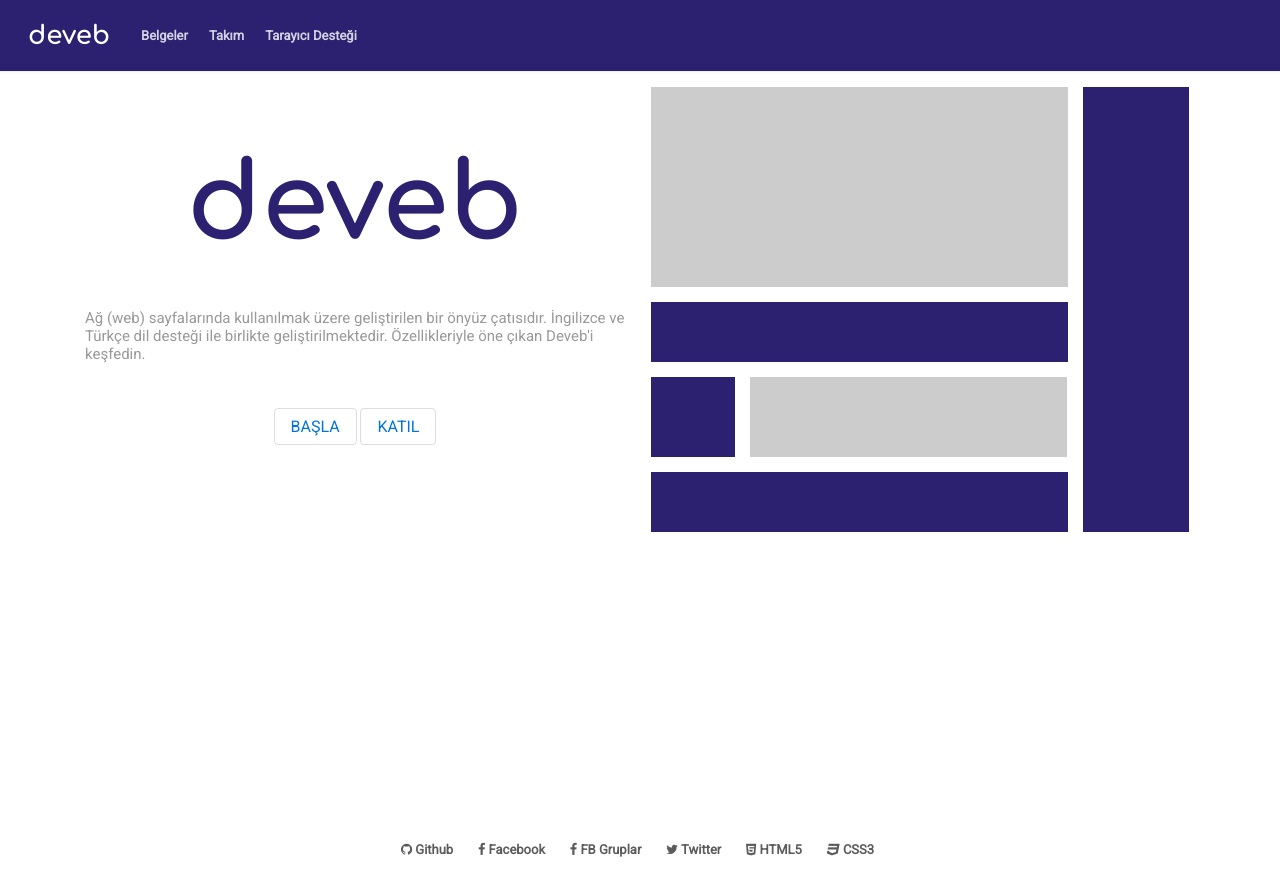
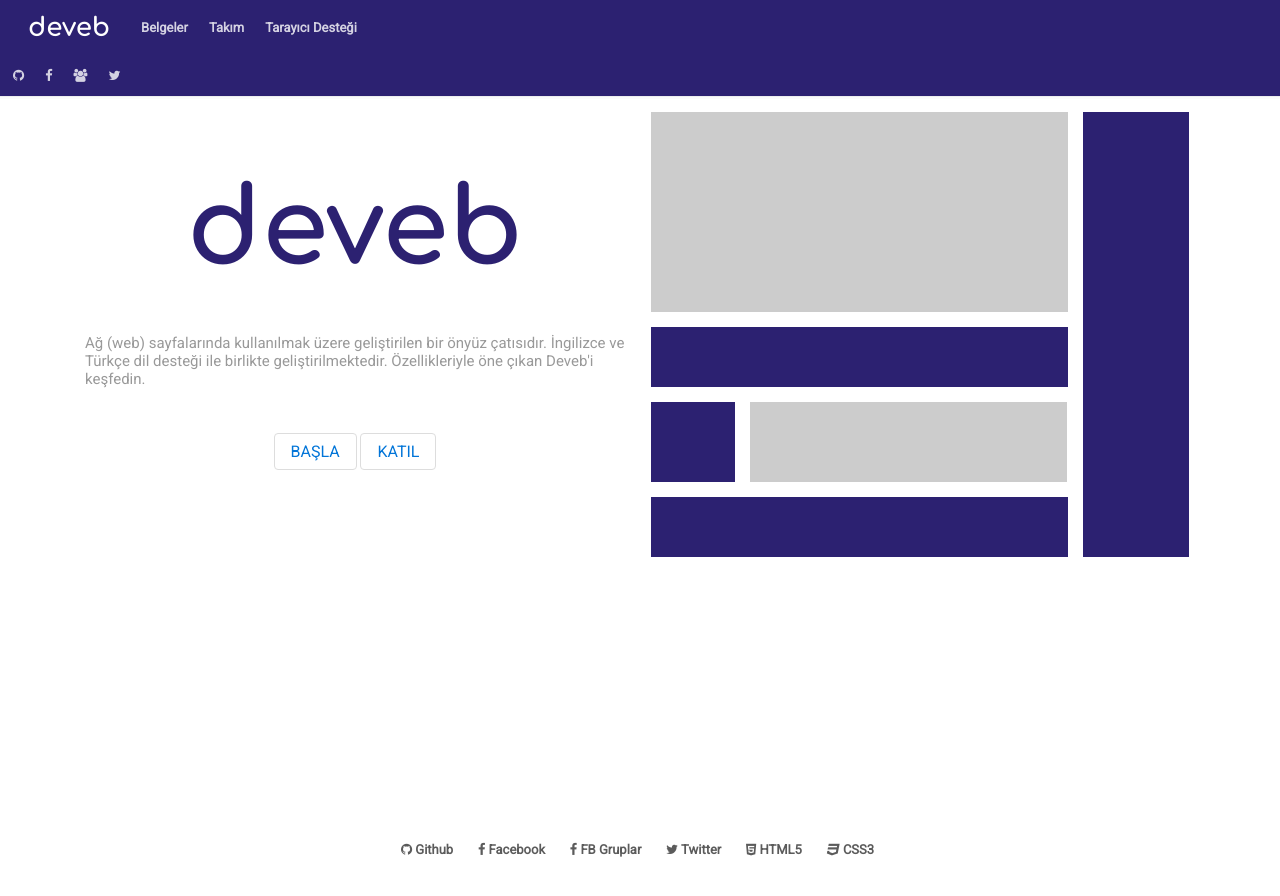
Before and after one commit to data-deveb/data-deveb.github.io, a Jekyll site: the page built from index.html, in a window 1280 px wide. Shown: the top 896 px of the page. Built offline with Jekyll 4.4.1, drawn with Linux system fonts in a browser that asks for light colours.

Commit message:
Güncelleme

```diff
--- a/_includes/header.html
+++ b/_includes/header.html
@@ -8,5 +8,11 @@
       <li><a href="/belgeler/takim.html">Takım</a></li>
       <li><a href="/belgeler/tarayici-destegi.html">Tarayıcı Desteği</a></li>
     </ul>
+    <ul class="menü-genel" data-ort="sağda-ol">
+      <li><a href="https://github.com/djangoogreniyorum/deveb"><i class="fa fa-github" aria-hidden="true"></i></a></li>
+      <li><a href="https://www.facebook.com/datadeveb/"> <i class="fa fa-facebook" aria-hidden="true"></i></a></li>
+      <li><a href="https://www.facebook.com/groups/1818283228485179/"> <i class="fa fa-users" aria-hidden="true"></i></a></li>
+      <li><a href="https://twitter.com/datadeveb"> <i class="fa fa-twitter" aria-hidden="true"></i></a></li>
+    </ul>
   </div>
 </div>
```
